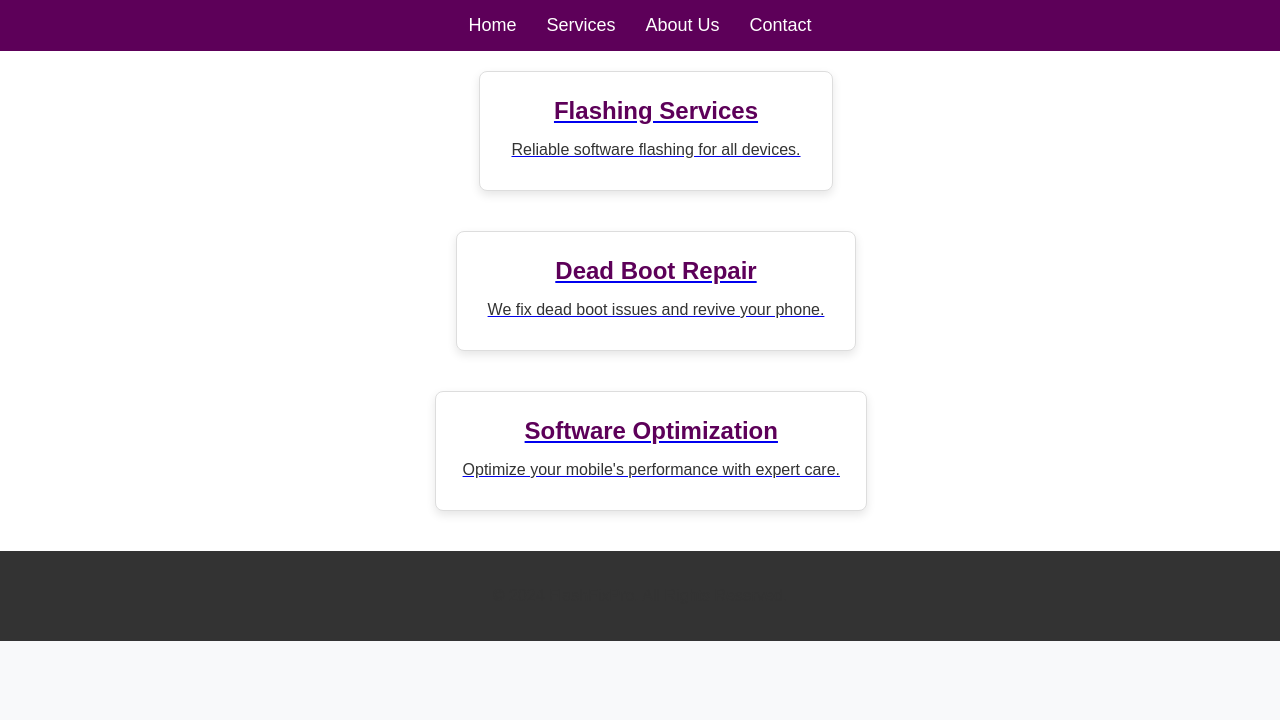
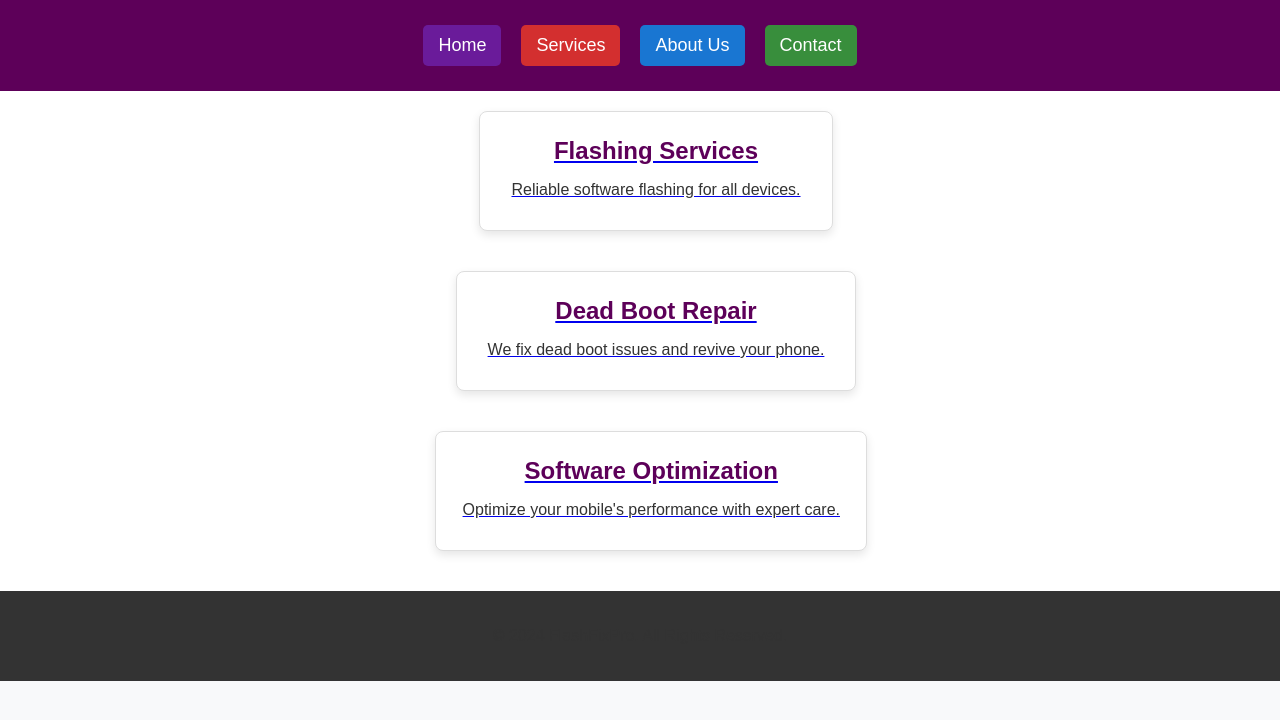
Before and after one commit to SahilHabibLone/flashfixpro, a plain HTML site: page services.html in a window 1280 px wide. Drawn offline with Linux system fonts and the light colour scheme.

Commit message:
Update services.html

```diff
--- a/services.html
+++ b/services.html
@@ -24,17 +24,38 @@
             display: flex;
             justify-content: center;
             flex-wrap: wrap; /* Wrap links on smaller screens */
+            padding: 10px 0; /* Add padding for nav */
         }
 
         nav a {
             color: white;
             text-decoration: none;
-            margin: 0 15px;
+            margin: 0 10px;
+            padding: 10px 15px; /* Add padding for better click area */
+            border-radius: 5px; /* Rounded corners */
+            transition: background-color 0.3s; /* Smooth transition for hover */
             font-size: 18px;
         }
 
+        /* Colors for each menu item */
+        nav a:nth-child(1) {
+            background-color: #6a1b9a; /* Home: Deep purple */
+        }
+
+        nav a:nth-child(2) {
+            background-color: #d32f2f; /* Services: Red */
+        }
+
+        nav a:nth-child(3) {
+            background-color: #1976d2; /* About Us: Blue */
+        }
+
+        nav a:nth-child(4) {
+            background-color: #388e3c; /* Contact: Green */
+        }
+
         nav a:hover {
-            text-decoration: underline;
+            opacity: 0.8; /* Change opacity on hover */
         }
 
         .service-section {
@@ -90,6 +111,11 @@
             p {
                 font-size: 0.9rem; /* Adjust paragraph size for mobile */
             }
+
+            nav a {
+                font-size: 16px; /* Adjust font size for mobile */
+                margin: 5px; /* Less margin on mobile */
+            }
         }
     </style>
 </head>
```
